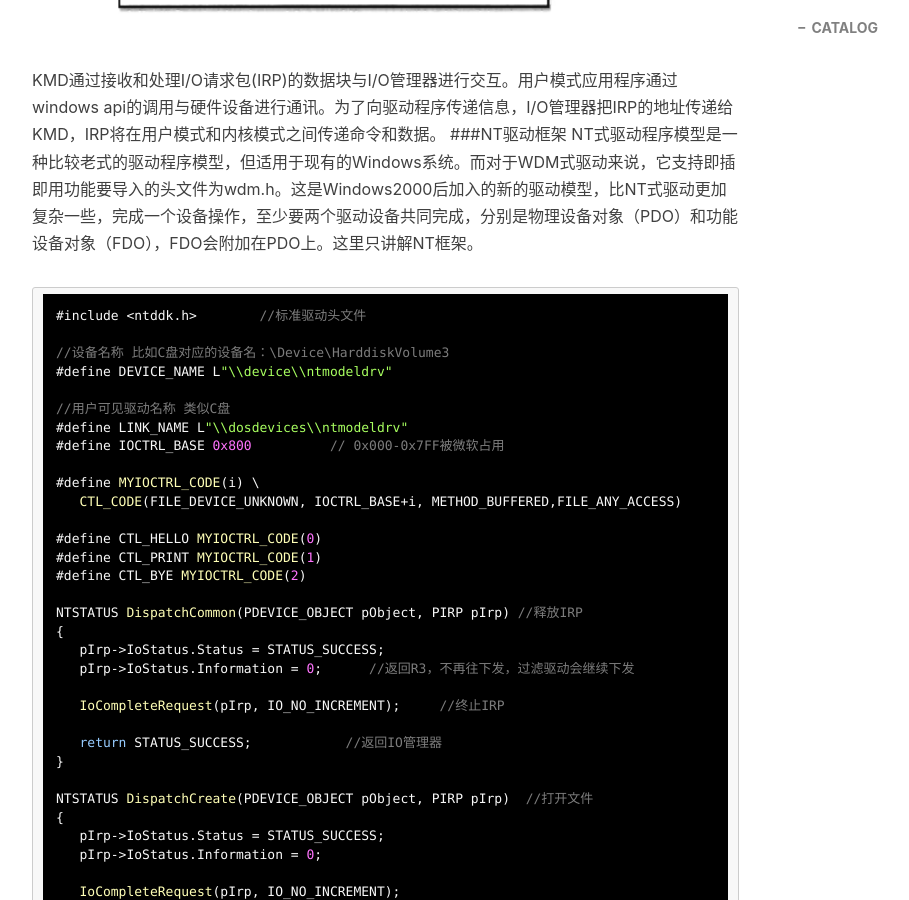
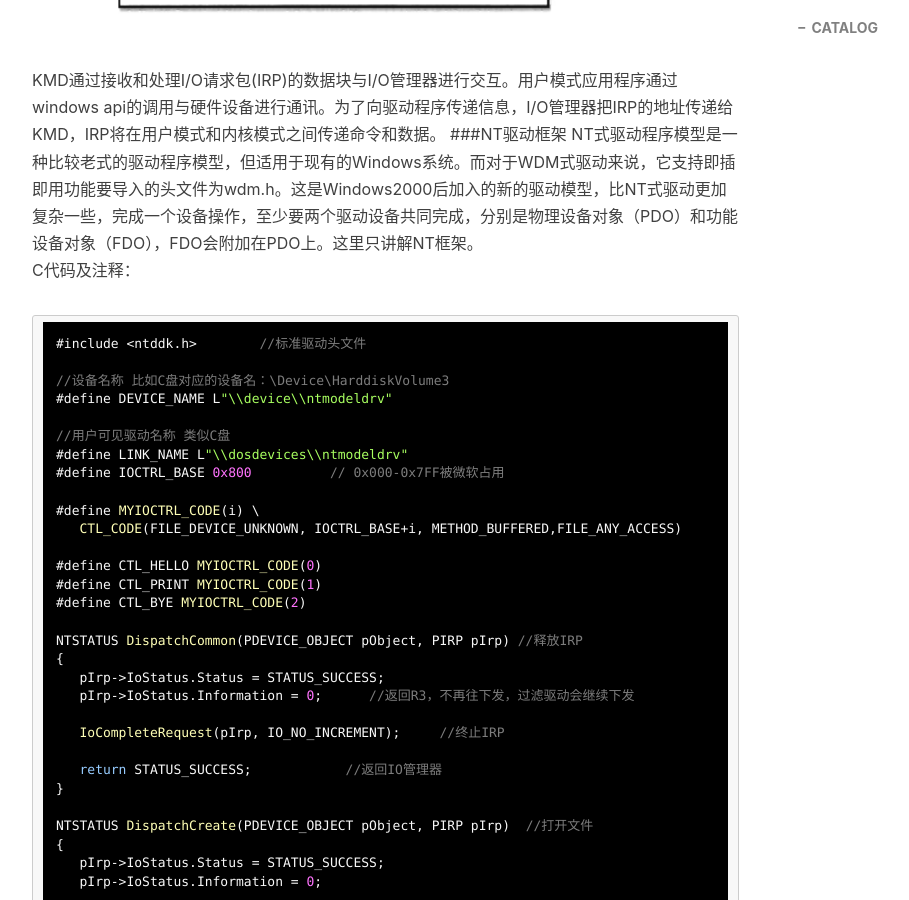
Before and after one commit to volcanohatred/volcanohatred.github.io, a Jekyll site: the page built from _posts/2018-04-20-windows内核安全3.md, in a window 1280 px wide and 900 px high, scrolled down 1066 px. Shown: the whole window, without its empty margins (233-1142 px from the left). Built offline with Jekyll 4.4.1, drawn with Linux system fonts in a browser that asks for light colours; nearby versions of some CDN libraries; comment, search, counter and statistics services are not loaded.

Commit message:
Update 2018-04-20-windows内核安全3.md

````diff
--- a/_posts/2018-04-20-windows内核安全3.md
+++ b/_posts/2018-04-20-windows内核安全3.md
@@ -18,6 +18,7 @@ tags:
 KMD通过接收和处理I/O请求包(IRP)的数据块与I/O管理器进行交互。用户模式应用程序通过windows api的调用与硬件设备进行通讯。为了向驱动程序传递信息，I/O管理器把IRP的地址传递给KMD，IRP将在用户模式和内核模式之间传递命令和数据。
 ###NT驱动框架
 NT式驱动程序模型是一种比较老式的驱动程序模型，但适用于现有的Windows系统。而对于WDM式驱动来说，它支持即插即用功能要导入的头文件为wdm.h。这是Windows2000后加入的新的驱动模型，比NT式驱动更加复杂一些，完成一个设备操作，至少要两个驱动设备共同完成，分别是物理设备对象（PDO）和功能设备对象（FDO），FDO会附加在PDO上。这里只讲解NT框架。
+C代码及注释：
 ```
 #include <ntddk.h>        //标准驱动头文件
 
````
